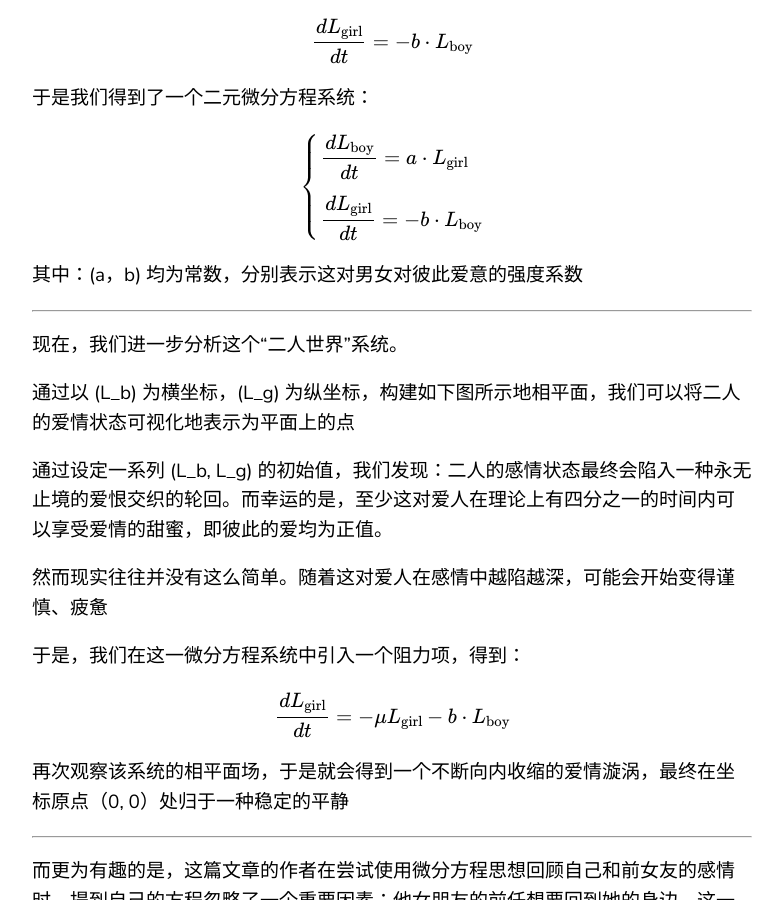
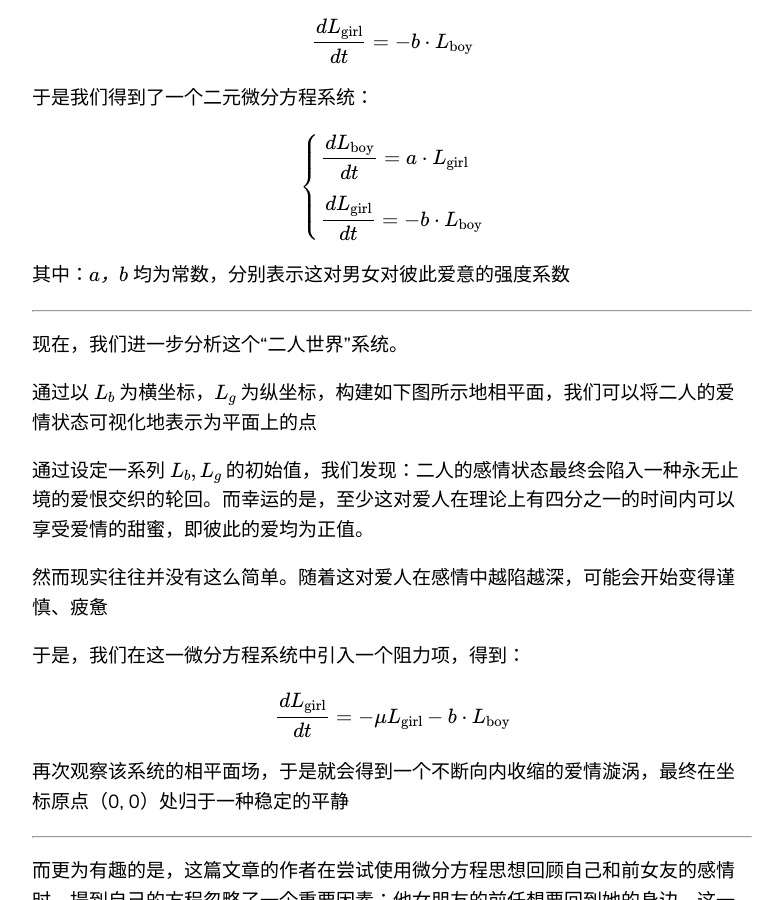
Before and after one commit to Tolia-GH/Tolia-s-Blog, a Jekyll site: the page built from _posts/2026-10-07-a-mathematic-study-of-love.md, in a window 1280 px wide and 900 px high, scrolled down 1533 px. Shown: the whole window, without its empty margins (68-851 px from the left). Built offline with Jekyll 4.4.1, drawn with Linux system fonts in a browser that asks for light colours; formulas are drawn with MathJax 3.

```diff
--- a/_posts/2026-10-07-a-mathematic-study-of-love.md
+++ b/_posts/2026-10-07-a-mathematic-study-of-love.md
@@ -47,15 +47,15 @@ $$
 \end{cases}
 $$
 
-其中：\(a，b\) 均为常数，分别表示这对男女对彼此爱意的强度系数
+其中：$a，b$ 均为常数，分别表示这对男女对彼此爱意的强度系数
 
 ---
 
 现在，我们进一步分析这个“二人世界”系统。
 
-通过以 \(L_b\) 为横坐标，\(L_g\) 为纵坐标，构建如下图所示地相平面，我们可以将二人的爱情状态可视化地表示为平面上的点
+通过以 $L_b$ 为横坐标，$L_g$ 为纵坐标，构建如下图所示地相平面，我们可以将二人的爱情状态可视化地表示为平面上的点
 
-通过设定一系列 \(L_b, L_g\) 的初始值，我们发现：二人的感情状态最终会陷入一种永无止境的爱恨交织的轮回。而幸运的是，至少这对爱人在理论上有四分之一的时间内可以享受爱情的甜蜜，即彼此的爱均为正值。
+通过设定一系列 $L_b, L_g$ 的初始值，我们发现：二人的感情状态最终会陷入一种永无止境的爱恨交织的轮回。而幸运的是，至少这对爱人在理论上有四分之一的时间内可以享受爱情的甜蜜，即彼此的爱均为正值。
 
 然而现实往往并没有这么简单。随着这对爱人在感情中越陷越深，可能会开始变得谨慎、疲惫
 
```
